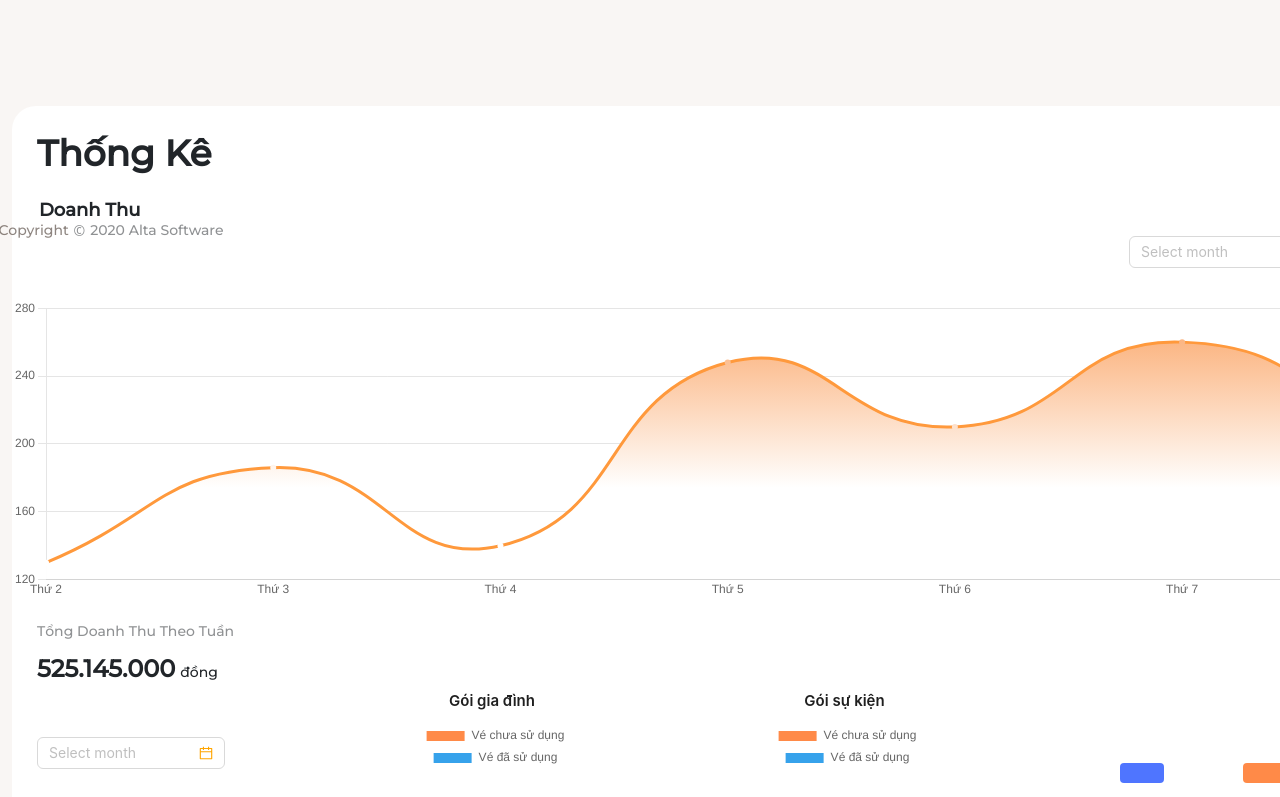
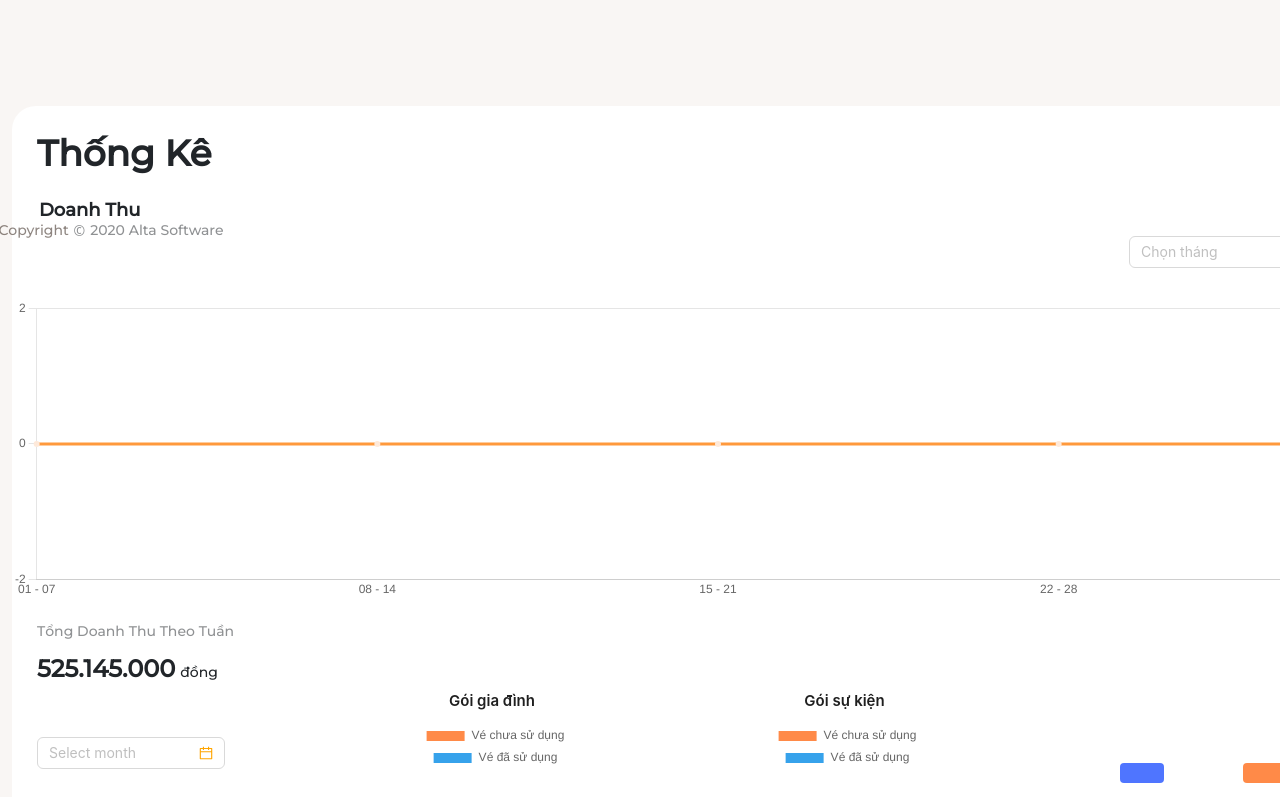
Before and after one commit to Truong108/tiket_sales, a React (Create React App) app: page / in a window 1280 px wide. Shown: the part 550-1347 px from the top of the page. Built offline with nearby package versions, Linux system fonts and the light colour scheme; no server answers; the database is empty.

Commit message:
Hoàn Thành

```diff
--- /dev/null
+++ b/src/components/Calendar/Calendar2.tsx
@@ -0,0 +1,34 @@
+import React, { useState } from "react";
+import dayjs from "dayjs";
+import "dayjs/locale/vi";
+import { DatePicker } from "antd";
+import locale from "antd/es/date-picker/locale/vi_VN";
+
+dayjs.locale("vi");
+
+interface MonthValue {
+  onMonthChange: (date: string) => void;
+}
+export const CalendarDate2: React.FC<MonthValue> = ({ onMonthChange }) => {
+  const [selectedMonth, setSelectedMonth] = useState<dayjs.Dayjs | null>(null);
+
+
+  const handleMonthChange = (date: any) => {
+    setSelectedMonth(date);
+    onMonthChange(date.format("MM/YYYY"));
+  };
+
+  return (
+    <>
+      <DatePicker
+        value={selectedMonth}
+        onChange={handleMonthChange}
+        format="MM/YYYY"
+        picker="month"
+        className="custom-datepicker"
+        mode="month"
+        locale={locale}
+      />
+    </>
+  );
+};
--- a/src/components/Home.tsx
+++ b/src/components/Home.tsx
@@ -9,6 +9,7 @@ import { useEffect, useState } from 'react';
 import { collection, getDocs } from 'firebase/firestore';
 import api from '../firebase/firebaseAPI';
 import dayjs from 'dayjs';
+import { CalendarDate2 } from './Calendar/Calendar2';
 Chart.register(...registerables);
 interface DataFirebase {
   id: string;
@@ -28,7 +29,15 @@ function Home() {
   const [isDataFetched, setIsDataFetched] = useState(false);
   const [dataGiadinh, setDataGiadinh] = useState<DataFirebase[]>([]);
   const [dataSukien, setDataSukien] = useState<DataFirebase[]>([]);
-
+  const [selectedmonth, setSelectedMonthlinechart] = useState<string | null>(
+    "04/2021"
+  );
+  const handleChangeMonthLinechart = (month: string) => {
+    setSelectedMonthlinechart(month);
+  };
+  const handleChangeMonth = (month: any) =>{
+    setValueMonth(month)
+}
   const fetchData1 = async () => {
     const querySnapshot = await getDocs(collection(api, "ticket"));
     const fetchedData: DataFirebase[] = [];
@@ -57,16 +66,22 @@ function Home() {
   const defaultValue = dayjs().startOf('month').format('M');
   const [valueMonth, setValueMonth] = useState<dayjs.Dayjs>(dayjs(defaultValue));
   const { Title } = Typography;
-  const handleChangeMonth = (month: any) =>{
-      setValueMonth(month)
-  }
+
   let totalVedasudungGiadinh = 0
   let totalVechuasudungGiadinh = 0
   let totalVedasudungSukien = 0
   let totalVechuasudungSukien = 0
+  let tongTuan1 = 0;
+  let tongTuan2 = 0;
+  let tongTuan3 = 0;
+  let tongTuan4 = 0;
+  let tongTuan5 = 0;
   dataGiadinh.map((item) => {
+      let date = Number(item.ngaysudung.split("/")[0]);
       let month = Number(valueMonth?.format("M"))
+      let month1 = item.ngaysudung.split("/")[1];
       let monthValue = Number(item.ngaysudung.split("/")[1])
+      let monthValue1 = selectedmonth?.split("/")[0];
       if(month === monthValue){
         if(item.tinhtrang === "Đã sử dụng"){
           totalVedasudungGiadinh += item.giave
@@ -75,16 +90,53 @@ function Home() {
           totalVechuasudungGiadinh += item.giave
         };
       };
+      if (selectedmonth && month1 === monthValue1) {
+        if (date >= 1 && date <= 7) {
+          tongTuan1 += item.giave;
+        }
+        if (date >= 8 && date <= 14) {
+          tongTuan2 += item.giave;
+        }
+        if (date >= 15 && date <= 21) {
+          tongTuan3 += item.giave;
+        }
+        if (date >= 22 && date <= 28) {
+          tongTuan4 += item.giave;
+        }
+        if (date >= 29 && date <= 31) {
+          tongTuan5 += item.giave;
+        }
+      }
   })
   dataSukien.map((item) => {
+    let date = Number(item.datesudung.split("/")[0]);
     let month = Number(valueMonth?.format("M"))
+    let month1 = item.datesudung.split("/")[1];
     let monthValue = Number(item.datesudung.split("/")[1])
+    let monthValue1 = selectedmonth?.split("/")[0];
     if(month === monthValue){
       if(item.ttrang === "Đã sử dụng"){
         totalVedasudungSukien += item.giav
       }
       else if(item.ttrang === "Chưa sử dụng"){
         totalVechuasudungSukien += item.giav
+      }
+    }
+    if (selectedmonth && month1 === monthValue1) {
+      if (date >= 1 && date <= 7) {
+        tongTuan1 += item.giav;
+      }
+      if (date >= 8 && date <= 14) {
+        tongTuan2 += item.giav;
+      }
+      if (date >= 15 && date <= 21) {
+        tongTuan3 += item.giav;
+      }
+      if (date >= 22 && date <= 28) {
+        tongTuan4 += item.giav;
+      }
+      if (date >= 29 && date <= 31) {
+        tongTuan5 += item.giav;
       }
     }
   })
@@ -99,15 +151,23 @@ function Home() {
             <p className='textdt'>Doanh Thu</p>
           </div>
           <Col span={12} style={{ textAlign: "end", marginLeft: 600, marginBottom: 30 }}>
-            <DatePicker
+            {/* <DatePicker
               picker='month'
               suffixIcon={<CalendarOutlined />}
               format="MM-YYYY"
-            />
+              onChange={handleChangeMonthLinechart}
+            /> */}
+            <CalendarDate2 onMonthChange={handleChangeMonthLinechart} />
           </Col>
           <Row style={{ marginBottom: "10px" }}>
           <Col span={24}>
-            <LineChartComponent />
+            <LineChartComponent
+            tuan1={tongTuan1.toString()}
+            tuan2={tongTuan2.toString()}
+            tuan3={tongTuan3.toString()}
+            tuan4={tongTuan4.toString()}
+            tuan5={tongTuan5.toString()}
+            />
           </Col>
         </Row>
           </div>
--- a/src/components/chartjs/LineChartComponent.tsx
+++ b/src/components/chartjs/LineChartComponent.tsx
@@ -1,5 +1,7 @@
 import { useEffect, useState } from "react";
 import { Line } from "react-chartjs-2";
+import { Chart, LineElement } from "chart.js/auto";
+Chart.register(LineElement);
 
 interface DataMonth {
   day: string;
@@ -21,18 +23,28 @@ interface ChartData {
   labels: string[];
   datasets: DataSets[];
 }
+interface valueTuan {
+  tuan1: string;
+  tuan2: string;
+  tuan3: string;
+  tuan4: string;
+  tuan5: string;
+}
 
-const dataList: DataMonth[] = [
-  { day: "Thứ 2", amount: "130.0" },
-  { day: "Thứ 3", amount: "186.0" },
-  { day: "Thứ 4", amount: "140.0" },
-  { day: "Thứ 5", amount: "248.0" },
-  { day: "Thứ 6", amount: "210.0" },
-  { day: "Thứ 7", amount: "260.0" },
-  { day: "CN", amount: "200.0" },
+const LineChartComponent: React.FC<valueTuan> = ({
+  tuan1,
+  tuan2,
+  tuan3,
+  tuan4,
+  tuan5,
+}) => {
+  const dataList: DataMonth[] = [
+  { day: "01 - 07", amount: tuan1.toString() },
+  { day: "08 - 14", amount: tuan2.toString() },
+  { day: "15 - 21", amount: tuan3.toString() },
+  { day: "22 - 28", amount: tuan4.toString() },
+  { day: "29 - 31", amount: tuan5.toString() },
 ];
-
-function LineChartComponent() {
   const [chartData, setChartData] = useState<ChartData>({
     labels: [],
     datasets: [
@@ -65,7 +77,7 @@ function LineChartComponent() {
         },
       ],
     });
-  }, []);
+  }, [tuan1, tuan2, tuan3, tuan4, tuan5]);
 
   const createLinearGradient = () => {
     const ctx = document.createElement("canvas").getContext("2d");
```
